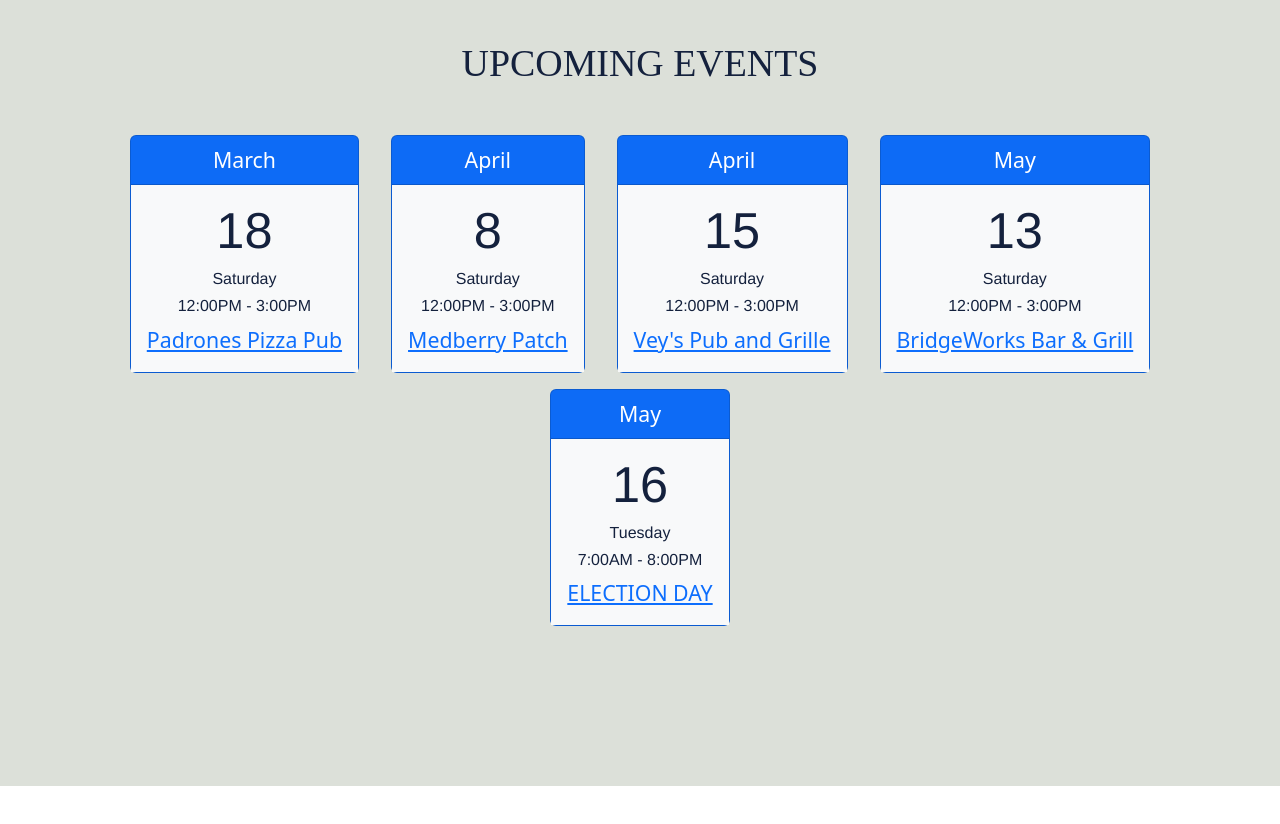
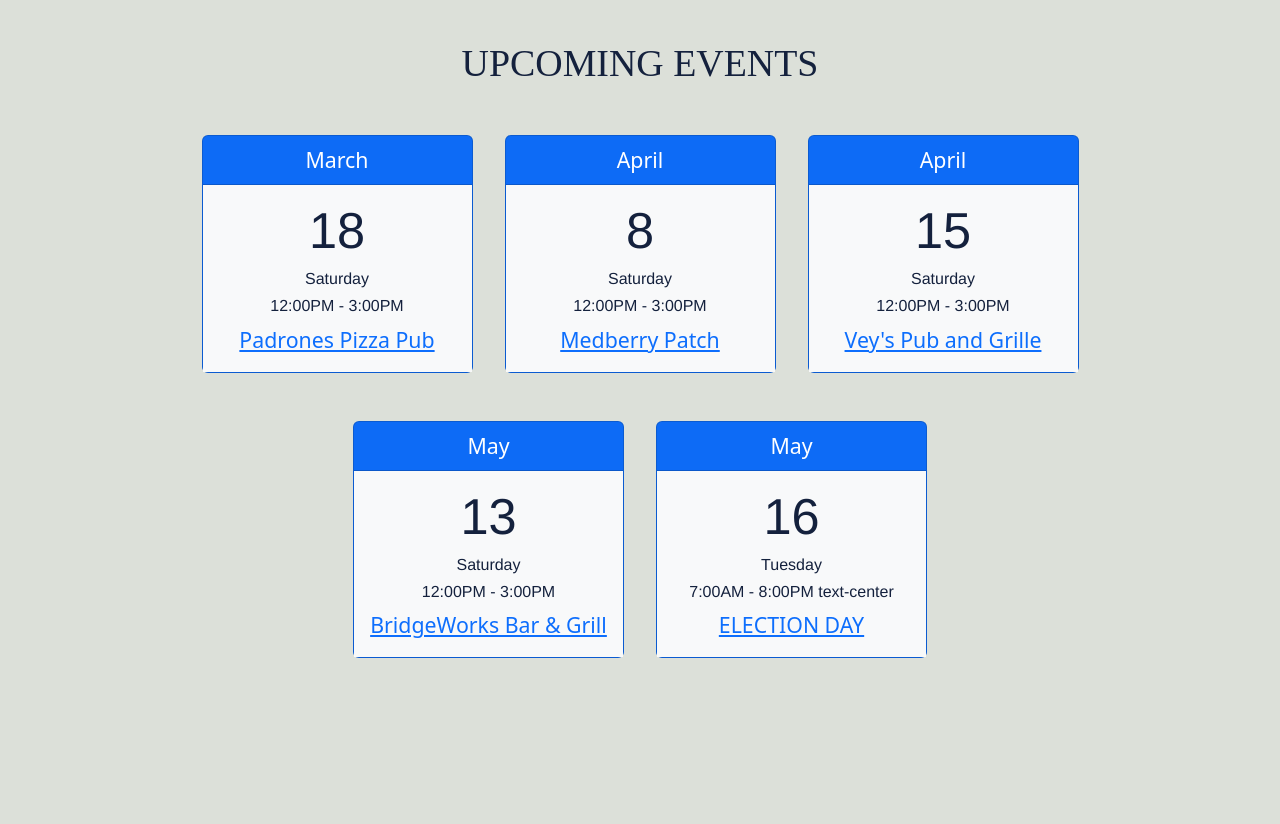
Before and after one commit to Vilasi/elect-trey-wilt, a plain HTML site: page index.html in a window 1280 px wide. Shown: the part 3160-3984 px from the top of the page. Before the commit the page ends 3946 px from the top, so only its background shows below. Drawn offline with Linux system fonts and the light colour scheme; a web font is replaced by a local one.

Commit message:
Events Cards Added

```diff
--- a/app.js
+++ b/app.js
@@ -14,7 +14,21 @@
 );
 const eventCards = document.querySelectorAll('.events-cards-container .card');
 
-console.log(headerChildDivs);
+//* Get the widths of the events cards and set them equal to the width of the largest one
+console.log(eventCards);
+const widthRepo = [];
+for (let card of eventCards) {
+  const info = card.getBoundingClientRect();
+
+  console.log(card.style);
+
+  widthRepo.push(Math.ceil(info.width));
+}
+const largestWidth = Math.max(...widthRepo);
+console.log(largestWidth);
+for (let card of eventCards) {
+  card.style.minWidth = `${largestWidth}px`;
+}
 
 //* Add/Remove Navbar. Change nav-item margins
 function responsiveResizing(innerWidth) {
--- a/index.html
+++ b/index.html
@@ -368,7 +368,7 @@
         class="events-cards-container container d-flex flex-wrap justify-content-center"
       >
         <!--! DIVIDER -->
-        <div class="card text-bg-primary mb-3 mx-3" style="max-width: 18rem">
+        <div class="card text-bg-primary mb-5 mx-3" style="max-width: 18rem">
           <div class="card-header font-size-5 text-center">March</div>
           <div class="card-body bg-light">
             <!--* Date -->
@@ -389,7 +389,7 @@
             >
               12:00PM - 3:00PM
             </h6>
-            <p class="card-text color-oxford-blue font-size-5">
+            <p class="card-text color-oxford-blue font-size-5 text-center">
               <a href="https://www.padronespizza.com/greenville"
                 >Padrones Pizza Pub</a
               >
@@ -398,7 +398,7 @@
         </div>
         <!--! DIVIDER -->
         <!--! DIVIDER -->
-        <div class="card text-bg-primary mb-3 mx-3" style="max-width: 18rem">
+        <div class="card text-bg-primary mb-5 mx-3" style="max-width: 18rem">
           <div class="card-header font-size-5 text-center">April</div>
           <div class="card-body bg-light">
             <!--* Date -->
@@ -419,14 +419,14 @@
             >
               12:00PM - 3:00PM
             </h6>
-            <p class="card-text color-oxford-blue font-size-5">
+            <p class="card-text color-oxford-blue font-size-5 text-center">
               <a href="https://medberryspatch.com/">Medberry Patch</a>
             </p>
           </div>
         </div>
         <!--! DIVIDER -->
         <!--! DIVIDER -->
-        <div class="card text-bg-primary mb-3 mx-3" style="max-width: 18rem">
+        <div class="card text-bg-primary mb-5 mx-3" style="max-width: 18rem">
           <div class="card-header font-size-5 text-center">April</div>
           <div class="card-body bg-light">
             <!--* Date -->
@@ -447,7 +447,7 @@
             >
               12:00PM - 3:00PM
             </h6>
-            <p class="card-text color-oxford-blue font-size-5">
+            <p class="card-text color-oxford-blue font-size-5 text-center">
               <a href="https://www.veyspubandgrille.com/"
                 >Vey&apos;s Pub and Grille</a
               >
@@ -456,7 +456,7 @@
         </div>
         <!--! DIVIDER -->
         <!--! DIVIDER -->
-        <div class="card text-bg-primary mb-3 mx-3" style="max-width: 18rem">
+        <div class="card text-bg-primary mb-5 mx-3" style="max-width: 18rem">
           <div class="card-header font-size-5 text-center">May</div>
           <div class="card-body bg-light">
             <!--* Date -->
@@ -477,7 +477,7 @@
             >
               12:00PM - 3:00PM
             </h6>
-            <p class="card-text color-oxford-blue font-size-5">
+            <p class="card-text color-oxford-blue font-size-5 text-center">
               <a
                 href="https://www.facebook.com/BridgeWorks-Bar-Grill-894630463925535/"
                 >BridgeWorks Bar &amp; Grill</a
@@ -487,7 +487,7 @@
         </div>
         <!--! DIVIDER -->
         <!--! DIVIDER -->
-        <div class="card text-bg-primary mb-3 mx-3" style="max-width: 18rem">
+        <div class="card text-bg-primary mb-5 mx-3" style="max-width: 18rem">
           <div class="card-header font-size-5 text-center">May</div>
           <div class="card-body bg-light">
             <!--* Date -->
@@ -506,9 +506,9 @@
             <h6
               class="card-text color-oxford-blue text-center font-size-6 ff-5"
             >
-              7:00AM - 8:00PM
+              7:00AM - 8:00PM text-center
             </h6>
-            <p class="card-text color-oxford-blue font-size-5">
+            <p class="card-text color-oxford-blue font-size-5 text-center">
               <a
                 href="https://www.vote.pa.gov/About-Elections/Pages/Upcoming-Elections.aspx"
                 >ELECTION DAY</a
```
